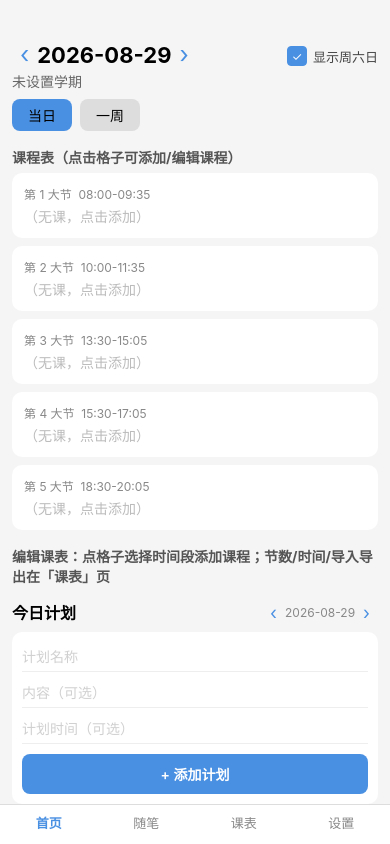
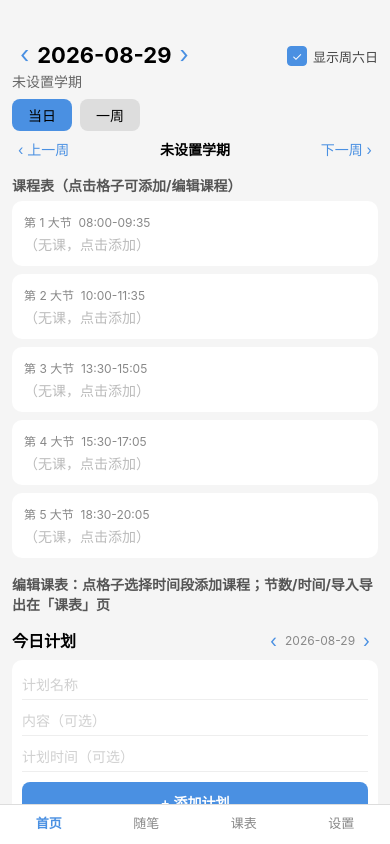
Before and after one commit to qqing9271-hub/h-course-table, a React Native app: screen / in a window 390 px wide. Built offline with nearby package versions, Linux system fonts and the light colour scheme.

Commit message:
fix: 周切换(上一周/下一周) + 计划拖拽改为手柄(仅单卡双向) + 随笔空白标题无占位/无NaN

```diff
--- a/src/screens/HomeScreen.tsx
+++ b/src/screens/HomeScreen.tsx
@@ -134,6 +134,11 @@ export default function HomeScreen({ goTo }: { goTo: (tab: string) => void }) {
         <TouchableOpacity onPress={() => setView('day')} style={[styles.togBtn, view === 'day' && styles.togActive]}><Text>当日</Text></TouchableOpacity>
         <TouchableOpacity onPress={() => setView('week')} style={[styles.togBtn, view === 'week' && styles.togActive]}><Text>一周</Text></TouchableOpacity>
       </View>
+      <View style={styles.weekNav}>
+        <TouchableOpacity onPress={() => setSchDate(addDaysToDate(schDate, -7))}><Text style={styles.nav2}>‹ 上一周</Text></TouchableOpacity>
+        <Text style={styles.weekLabel}>{inSem ? '第 ' + schWeek + ' 周' : weekText}</Text>
+        <TouchableOpacity onPress={() => setSchDate(addDaysToDate(schDate, 7))}><Text style={styles.nav2}>下一周 ›</Text></TouchableOpacity>
+      </View>
 
       <Text style={styles.sectionTitle}>课程表（点击格子可添加/编辑课程）</Text>
       {view === 'day' ? renderDay() : renderWeek()}
@@ -178,6 +183,9 @@ const styles = StyleSheet.create({
   toggle: { flexDirection: 'row', marginBottom: 8 },
   togBtn: { paddingHorizontal: 16, paddingVertical: 6, borderRadius: 8, backgroundColor: '#ddd', marginRight: 8 },
   togActive: { backgroundColor: '#4a90e2' },
+  weekNav: { flexDirection: 'row', justifyContent: 'space-between', alignItems: 'center', marginBottom: 8 },
+  nav2: { color: '#4a90e2', fontSize: 14, paddingHorizontal: 6 },
+  weekLabel: { fontWeight: '700' },
   sectionTitle: { fontSize: 14, fontWeight: '700', color: '#555', marginTop: 8, marginBottom: 6 },
   slot: { backgroundColor: '#fff', borderRadius: 10, padding: 12, marginBottom: 8 },
   slotLabel: { color: '#888', fontSize: 12, marginBottom: 4 },
--- a/src/screens/NotesScreen.tsx
+++ b/src/screens/NotesScreen.tsx
@@ -16,7 +16,7 @@ export default function NotesScreen() {
   const [content, setContent] = useState('');
 
   function add() {
-    addNote({ id: 'n' + Date.now(), date: todayStr(), title: title.trim() || '（无标题）', content });
+    addNote({ id: 'n' + Date.now(), date: todayStr(), title: title.trim(), content });
     setTitle('');
     setContent('');
   }
@@ -41,8 +41,8 @@ export default function NotesScreen() {
         {[...notes].reverse().map((n) => (
           <View key={n.id} style={styles.card}>
             <View style={styles.row}>
-              <Text style={styles.title}>{n.title}</Text>
-              <Text style={styles.date}>{n.date}</Text>
+              <Text style={styles.title}>{n.title || ' '}</Text>
+              <Text style={styles.date}>{n.date || ''}</Text>
             </View>
             <Text style={styles.content}>{n.content}</Text>
             <TouchableOpacity onPress={() => removeNote(n.id)}>
--- a/src/screens/TodayPlanScreen.tsx
+++ b/src/screens/TodayPlanScreen.tsx
@@ -36,8 +36,8 @@ function PlanCard({ p, movePlanAction, completePlan, addReview, updatePlan }: {
 
   const pan = useRef(
     PanResponder.create({
-      onStartShouldSetPanResponder: () => false,
-      onMoveShouldSetPanResponder: (_, g) => Math.abs(g.dx) > 20 && Math.abs(g.dx) > Math.abs(g.dy),
+      onStartShouldSetPanResponder: () => true,
+      onMoveShouldSetPanResponder: (_, g) => Math.abs(g.dx) > 5 && Math.abs(g.dx) > Math.abs(g.dy),
       onPanResponderMove: (_, g) => setDx(g.dx),
       onPanResponderRelease: (_, g) => {
         const pp = latest.current.p;
@@ -51,7 +51,7 @@ function PlanCard({ p, movePlanAction, completePlan, addReview, updatePlan }: {
   ).current;
 
   return (
-    <View style={[styles.card, { transform: [{ translateX: dx }] }]} {...pan.panHandlers}>
+    <View style={[styles.card, { transform: [{ translateX: dx }] }]}>
       {editing ? (
         <>
           <TextInput placeholderTextColor="rgba(150,150,150,0.45)" style={styles.editInput} value={title} onChangeText={setTitle} placeholder="标题" />
@@ -65,6 +65,7 @@ function PlanCard({ p, movePlanAction, completePlan, addReview, updatePlan }: {
       ) : (
         <>
           <View style={styles.rowBetween}>
+            <View style={styles.dragHandle} {...pan.panHandlers}><Text style={styles.dragTxt}>≡</Text></View>
             <Text style={styles.title}>{p.title}</Text>
             <TouchableOpacity onPress={() => { setEditing(true); setTitle(p.title); setContent(p.content ?? ''); setTime(p.time ?? ''); }}><Text style={styles.editLink}>编辑</Text></TouchableOpacity>
           </View>
@@ -150,6 +151,8 @@ const styles = StyleSheet.create({
   card: { backgroundColor: '#fafafa', borderRadius: 8, padding: 8, marginBottom: 8 },
   editInput: { borderWidth: 1, borderColor: '#ddd', borderRadius: 6, padding: 6, marginBottom: 6 },
   rowBetween: { flexDirection: 'row', justifyContent: 'space-between', alignItems: 'center' },
+  dragHandle: { width: 26, height: 26, borderRadius: 6, backgroundColor: '#eef2f7', alignItems: 'center', justifyContent: 'center' },
+  dragTxt: { color: '#4a90e2', fontSize: 16 },
   editLink: { color: '#4a90e2' },
   title: { fontWeight: '600' },
   content: { color: '#666', fontSize: 12 },
```
